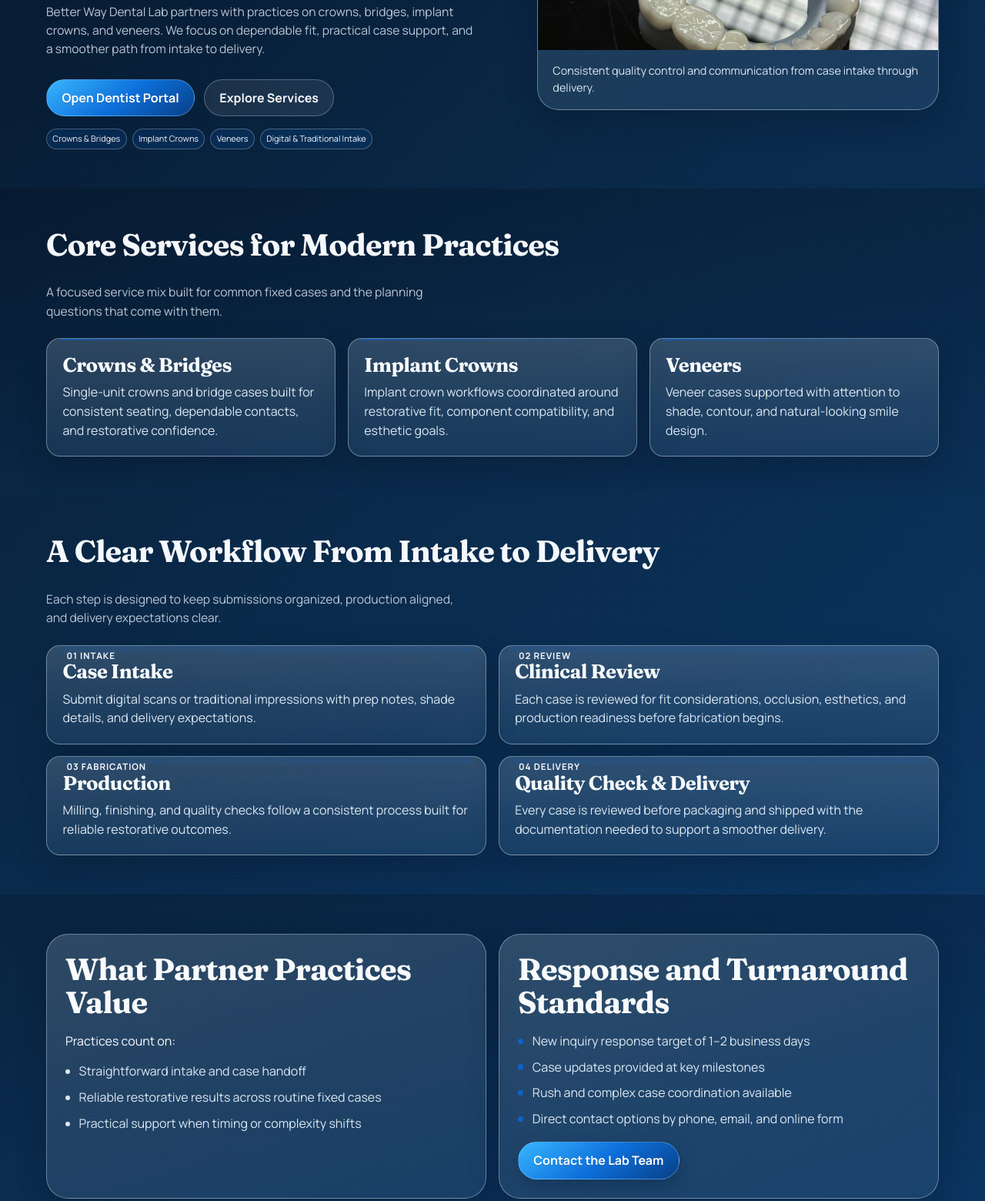
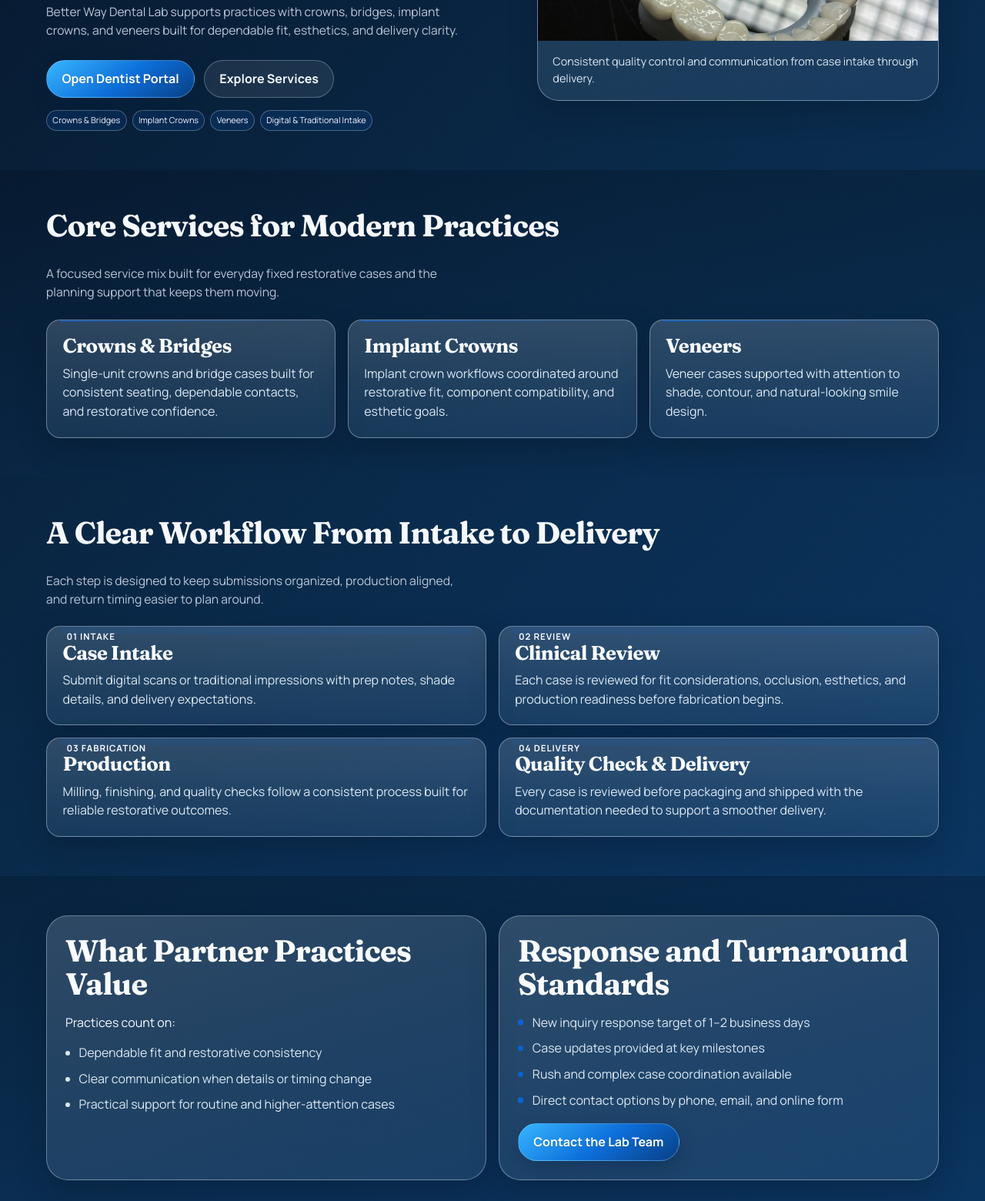
Before and after one commit to scbraddy777/BetterwayDentalLab, a website: page index.html in a window 1280 px wide. Shown: the part 626-2186 px from the top of the page at 77% size. Drawn offline with Linux system fonts and the light colour scheme.

Commit message:
Reduce homepage repetition and align CTA language

```diff
--- a/index.html
+++ b/index.html
@@ -64,7 +64,7 @@
         <div data-reveal>
           <span class="kicker">PRACTICE-FOCUSED LAB SUPPORT</span>
           <h1>Restorative support built to keep cases moving and chair time protected.</h1>
-          <p class="lead">Better Way Dental Lab partners with practices on crowns, bridges, implant crowns, and veneers. We focus on dependable fit, practical case support, and a smoother path from intake to delivery.</p>
+          <p class="lead">Better Way Dental Lab supports practices with crowns, bridges, implant crowns, and veneers built for dependable fit, esthetics, and delivery clarity.</p>
           <div class="hero-cta">
             <a class="btn btn-primary" href="https://betterwayclient.seazona.app/" target="_blank" rel="noopener noreferrer">Open Dentist Portal</a>
             <a class="btn btn-outline" href="/services.html">Explore Services</a>
@@ -89,7 +89,7 @@
       <div class="container">
         <div class="section-title" data-reveal>
           <h2>Core Services for Modern Practices</h2>
-          <p class="lead">A focused service mix built for common fixed cases and the planning questions that come with them.</p>
+          <p class="lead">A focused service mix built for everyday fixed restorative cases and the planning support that keeps them moving.</p>
         </div>
         <div class="grid-3">
           <article class="card" data-reveal>
@@ -112,7 +112,7 @@
       <div class="container">
         <div class="section-title" data-reveal>
           <h2>A Clear Workflow From Intake to Delivery</h2>
-          <p class="lead">Each step is designed to keep submissions organized, production aligned, and delivery expectations clear.</p>
+          <p class="lead">Each step is designed to keep submissions organized, production aligned, and return timing easier to plan around.</p>
         </div>
         <div class="grid-2">
           <article class="card process-item" data-step="01 INTAKE" data-reveal>
@@ -142,9 +142,9 @@
           <div class="stack" style="margin-top: 1rem;">
             <p>Practices count on:</p>
             <ul class="list">
-              <li>Straightforward intake and case handoff</li>
-              <li>Reliable restorative results across routine fixed cases</li>
-              <li>Practical support when timing or complexity shifts</li>
+              <li>Dependable fit and restorative consistency</li>
+              <li>Clear communication when details or timing change</li>
+              <li>Practical support for routine and higher-attention cases</li>
             </ul>
           </div>
         </article>
```
Also changed, not shown: about.html (+1 -1 lines), services.html (+1 -1 lines), workflow.html (+1 -1 lines).
